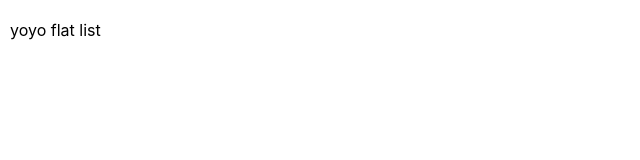
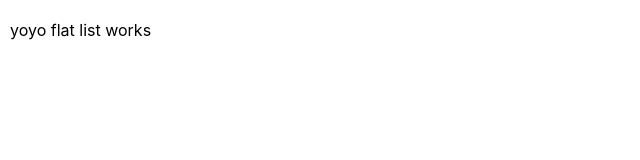
Before and after one commit to nairdesigns/react-flats-2, a React (Create React App) app: page / in a window 1280 px wide. Shown: the top 160 px of the page, without its empty margins (0-640 px from the left). Built offline with nearby package versions, Linux system fonts and the light colour scheme.

Commit message:
everything works

```diff
--- a/src/components/flat_list.jsx
+++ b/src/components/flat_list.jsx
@@ -1,7 +1,7 @@
 import React from "react";
 
 const FlatList = (props) => {
-  return <div className="flat-list">yoyo flat list</div>;
+  return <div className="flat-list">yoyo flat list works</div>;
 };
 
 export default FlatList;
```
